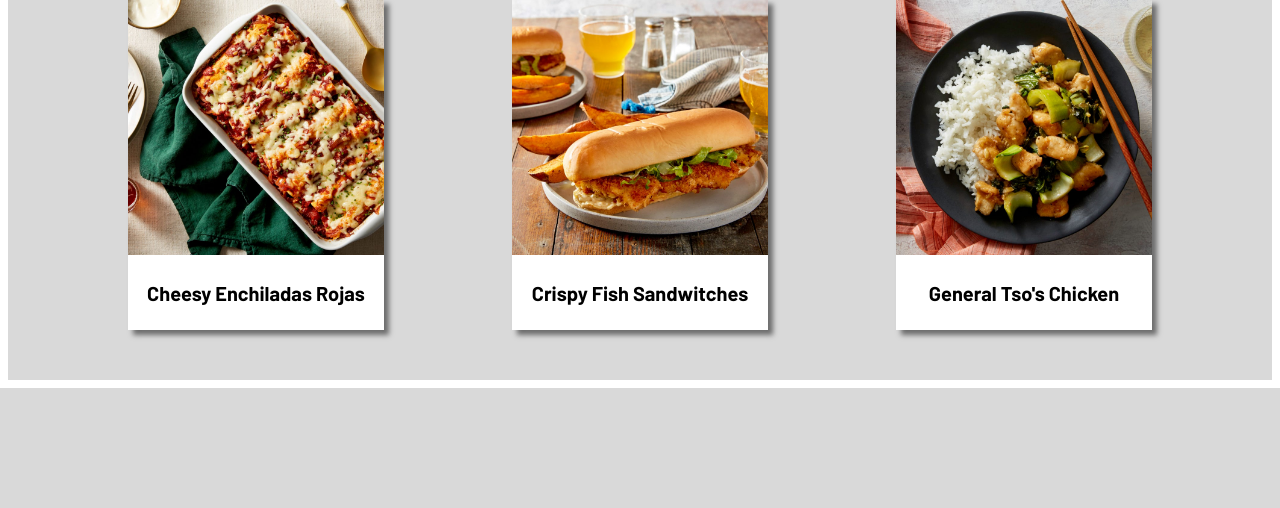
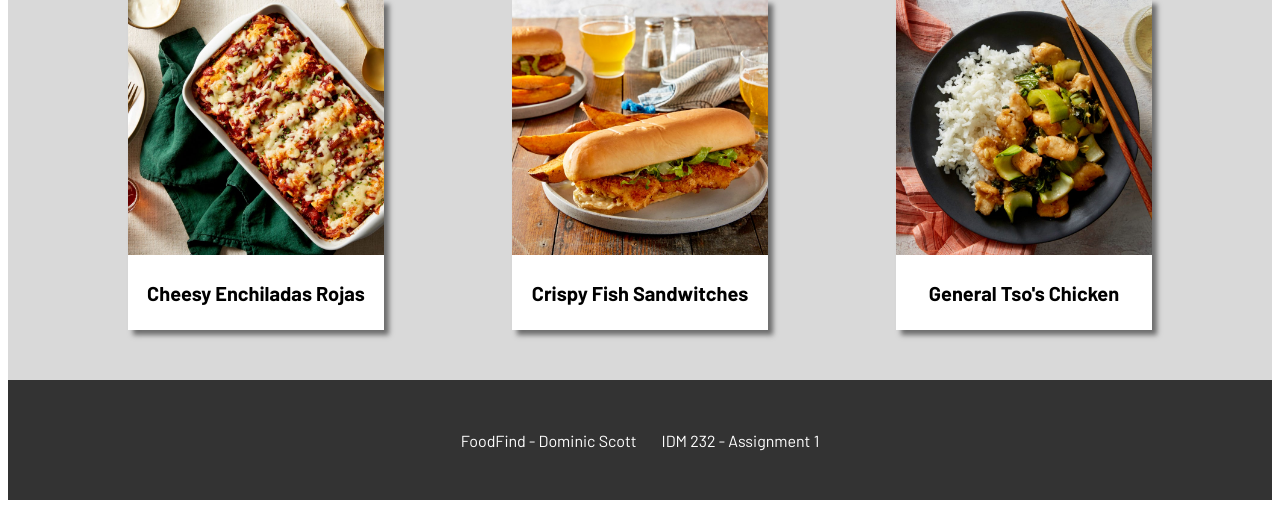
Before and after one commit to domthescott/idm232-ds3765, a PHP site: page / in a window 1280 px wide. Shown: the part 1010-1518 px from the top of the page. Before the commit the page ends 1398 px from the top, so only its background shows below. Run offline with PHP 8.4, Linux system fonts and the light colour scheme.

Commit message:
Basic Footer

```diff
--- a/index.html
+++ b/index.html
@@ -156,7 +156,16 @@
 </div>
 </div>
 
-
+<footer>
+    <div class="footer-container">
+        <div class="footer-left">
+            FoodFind - Dominic Scott
+        </div>
+        <div class="footer-right">
+            IDM 232 - Assignment 1
+        </div>
+    </div>
+</footer>
 </body>
 
 </html>
--- a/stylesheet.css
+++ b/stylesheet.css
@@ -176,3 +176,36 @@ text-align: center;
 @media screen and (max-width: 575px) {
     .RecipeBlockHeading {width: 50vw;}
 }
+
+footer {
+    height: 100px;
+    font-family: 'Barlow', sans-serif;
+    background-color: #333;
+    color: #fff;
+    text-align: center;
+    padding: 10px 0;
+    display: flex;
+    justify-content: center;
+}
+
+.footer-container {
+    display: flex;
+    flex-direction: column;
+    justify-content: center;
+    align-items: center;
+}
+
+.footer-left,
+.footer-right {
+    padding: 5px;
+}
+
+@media (min-width: 768px) {
+    .footer-container {
+        flex-direction: row;
+    }
+
+    .footer-left {
+        padding-right: 20px;
+    }
+}
```
